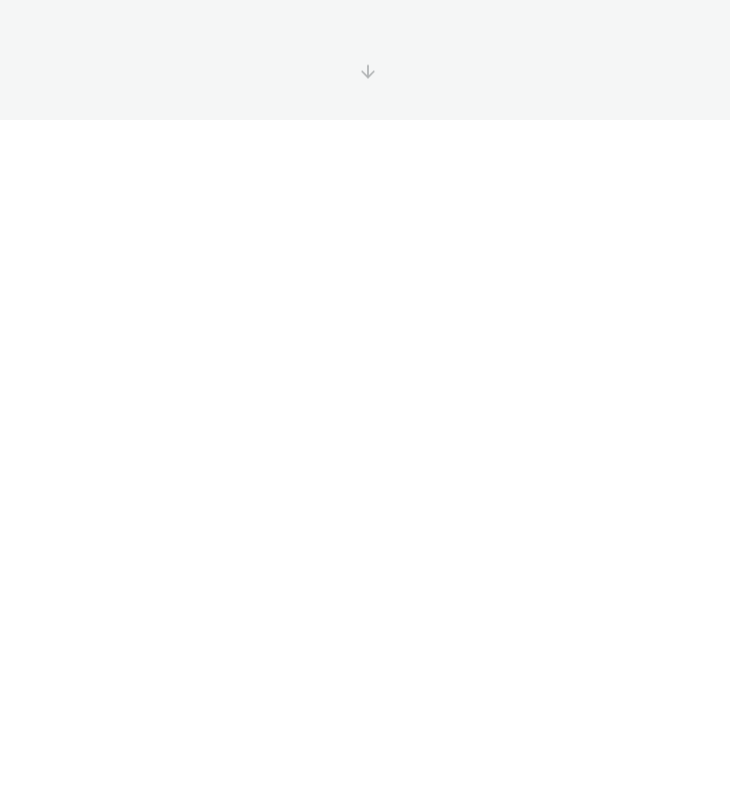
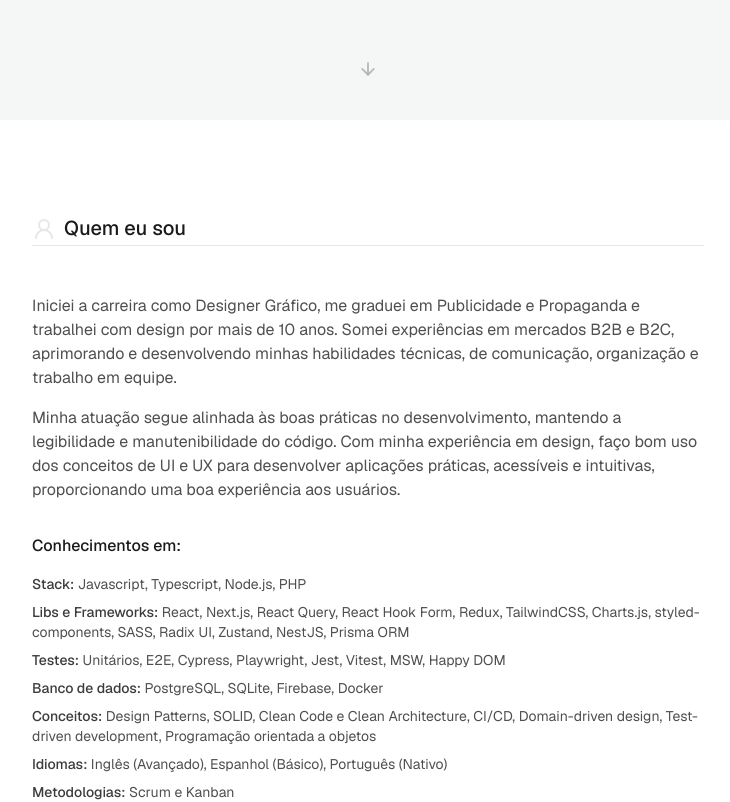
Before and after one commit to julianosill/portfolio, a Next.js app: page / in a window 1280 px wide. Shown: the part 680-1482 px from the top of the page, without its empty margins (272-1002 px from the left). Before the commit the page ends 800 px from the top, so only its background shows below. Built offline with nearby package versions, Linux system fonts and the light colour scheme; no server answers.

Commit message:
feat(about): create about me section

```diff
--- /dev/null
+++ b/src/app/(home)/_about/index.tsx
@@ -0,0 +1,37 @@
+import { UserRound } from 'lucide-react'
+
+import { Animate } from '@/components/animate'
+import { Title } from '@/components/ui/title'
+
+import { Knowledge } from './knowledge'
+
+export function About() {
+  return (
+    <section id="about-me" className="mx-auto w-10/12 max-w-2xl pt-20 md:pt-24">
+      <Title asChild className="mb-10 md:mb-12">
+        <Animate as="h2">
+          <UserRound className="text-border-50 size-6 min-w-6" />
+          Quem eu sou
+        </Animate>
+      </Title>
+      <div className="space-y-4">
+        <Animate delay={0.05} as="p">
+          Iniciei a carreira como Designer Gráfico, me graduei em Publicidade e
+          Propaganda e trabalhei com design por mais de 10 anos. Somei
+          experiências em mercados B2B e B2C, aprimorando e desenvolvendo minhas
+          habilidades técnicas, de comunicação, organização e trabalho em
+          equipe.
+        </Animate>
+        <Animate delay={0.1} as="p">
+          Minha atuação segue alinhada às boas práticas no desenvolvimento,
+          mantendo a legibilidade e manutenibilidade do código. Com minha
+          experiência em design, faço bom uso dos conceitos de UI e UX para
+          desenvolver aplicações práticas, acessíveis e intuitivas,
+          proporcionando uma boa experiência aos usuários.
+        </Animate>
+      </div>
+
+      <Knowledge />
+    </section>
+  )
+}
--- /dev/null
+++ b/src/app/(home)/_about/knowledge.tsx
@@ -0,0 +1,47 @@
+import { Animate } from '@/components/animate'
+
+export function Knowledge() {
+  return (
+    <div className="pt-8">
+      <Animate delay={0.15} as="h3" className="text-strong font-medium">
+        Conhecimentos em:
+      </Animate>
+      <Animate delay={0.2} as="ul" className="space-y-2 pt-4 text-sm">
+        <li>
+          <span className="text-highlighted font-medium">Stack:</span>{' '}
+          Javascript, Typescript, Node.js, PHP
+        </li>
+        <li>
+          <span className="text-highlighted font-medium">
+            Libs e Frameworks:
+          </span>{' '}
+          React, Next.js, React Query, React Hook Form, Redux, TailwindCSS,
+          Charts.js, styled-components, SASS, Radix UI, Zustand, NestJS, Prisma
+          ORM
+        </li>
+        <li>
+          <span className="text-highlighted font-medium">Testes:</span>{' '}
+          Unitários, E2E, Cypress, Playwright, Jest, Vitest, MSW, Happy DOM
+        </li>
+        <li>
+          <span className="text-highlighted font-medium">Banco de dados:</span>{' '}
+          PostgreSQL, SQLite, Firebase, Docker
+        </li>
+        <li>
+          <span className="text-highlighted font-medium">Conceitos:</span>{' '}
+          Design Patterns, SOLID, Clean Code e Clean Architecture, CI/CD,
+          Domain-driven design, Test-driven development, Programação orientada a
+          objetos
+        </li>
+        <li>
+          <span className="text-highlighted font-medium">Idiomas:</span> Inglês
+          (Avançado), Espanhol (Básico), Português (Nativo)
+        </li>
+        <li>
+          <span className="text-highlighted font-medium">Metodologias:</span>{' '}
+          Scrum e Kanban
+        </li>
+      </Animate>
+    </div>
+  )
+}
--- a/src/app/(home)/page.tsx
+++ b/src/app/(home)/page.tsx
@@ -1,12 +1,14 @@
 import { Menu } from '@/components/menu/menu'
 
+import { About } from './_about'
 import { Hero } from './_hero'
 
 export default function Home() {
   return (
-    <main className="relative">
+    <main>
       <Menu />
       <Hero />
+      <About />
     </main>
   )
 }
--- /dev/null
+++ b/src/components/ui/title.tsx
@@ -0,0 +1,21 @@
+import { Slot } from '@radix-ui/react-slot'
+import { ComponentProps } from 'react'
+import { twMerge } from 'tailwind-merge'
+
+interface TitleProps extends ComponentProps<'h2'> {
+  asChild?: boolean
+}
+
+export function Title({ className, asChild, ...props }: TitleProps) {
+  const Comp = asChild ? Slot : 'h2'
+
+  return (
+    <Comp
+      className={twMerge(
+        'border-border-50 text-strong flex items-center gap-2 border-b pb-1 text-xl font-medium leading-tight',
+        className,
+      )}
+      {...props}
+    />
+  )
+}
```
